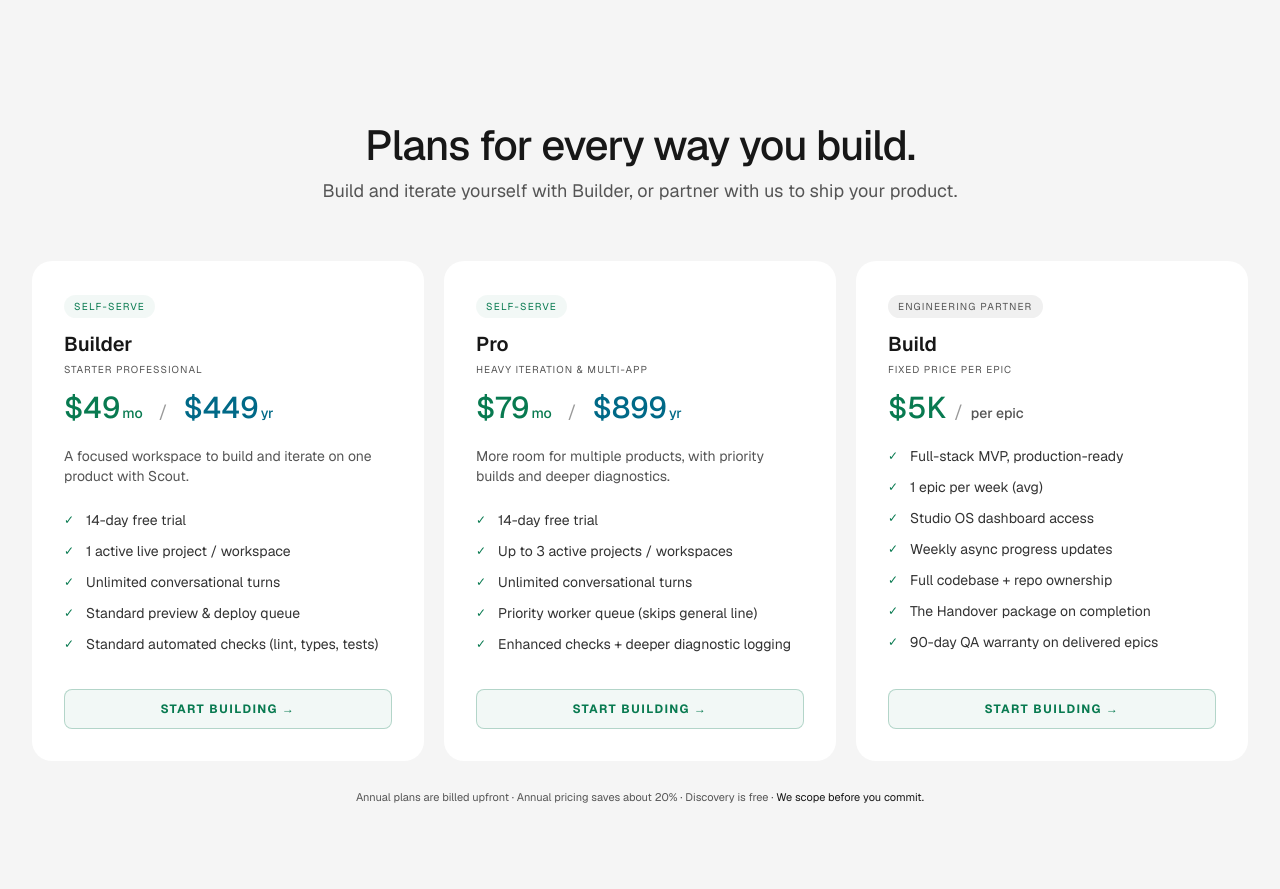
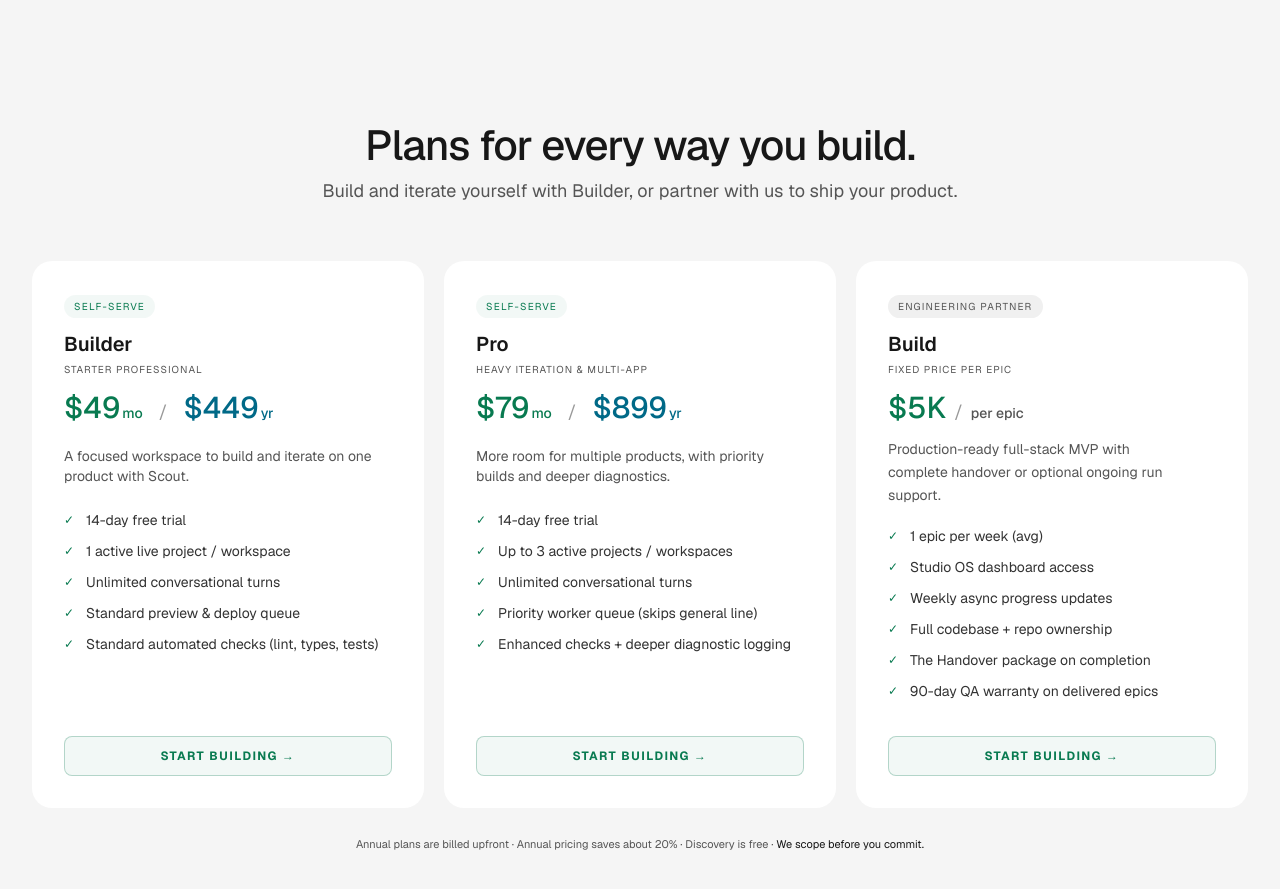
Before and after one commit to rup2701/appnomics-landing, a Next.js app: page / in a window 1280 px wide. Shown: the part 1380-2269 px from the top of the page. Built offline with nearby package versions, Linux system fonts and the light colour scheme.

Commit message:
feat(PricingSection): update features and adjust layout for clarity and improved messaging

```diff
--- a/components/sections/PricingSection.tsx
+++ b/components/sections/PricingSection.tsx
@@ -3,7 +3,6 @@ import type { TabId } from "../HeroPrompt";
 import Link from "next/link";
 
 const BUILD_FEATURES = [
-  "Full-stack MVP, production-ready",
   "1 epic per week (avg)",
   "Studio OS dashboard access",
   "Weekly async progress updates",
@@ -51,7 +50,7 @@ export default function PricingSection({
 
   return (
     <section id="pricing" className="py-32">
-      <div className="mx-auto block max-w-[1340px] px-2">
+      <div className="mx-auto block max-w-[1240px] px-2">
         <h2 className="mb-2 text-center font-sans text-[42px] font-medium leading-[1.15] tracking-tight text-[#171717]">
           Plans for every way you build.
         </h2>
@@ -136,6 +135,9 @@ export default function PricingSection({
                   per epic
                 </span>
               </div>
+              <p className="mt-3 max-w-[32ch] font-sans text-sm leading-relaxed text-[#555]">
+                Production-ready full-stack MVP with complete handover or optional ongoing run support.
+              </p>
             </div>
 
             <div className="mb-6 flex-1">
```
